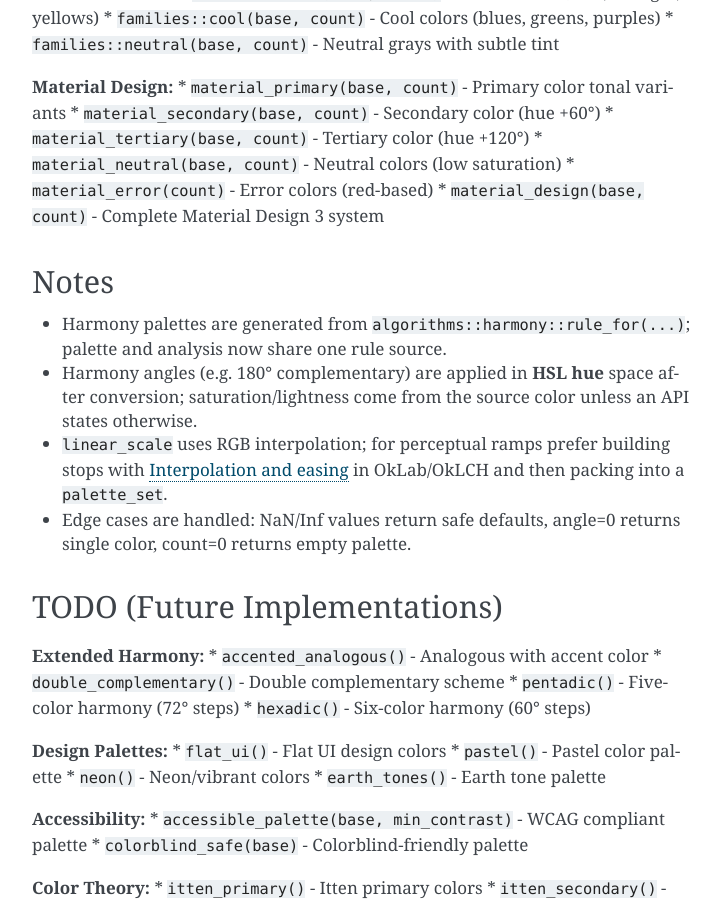
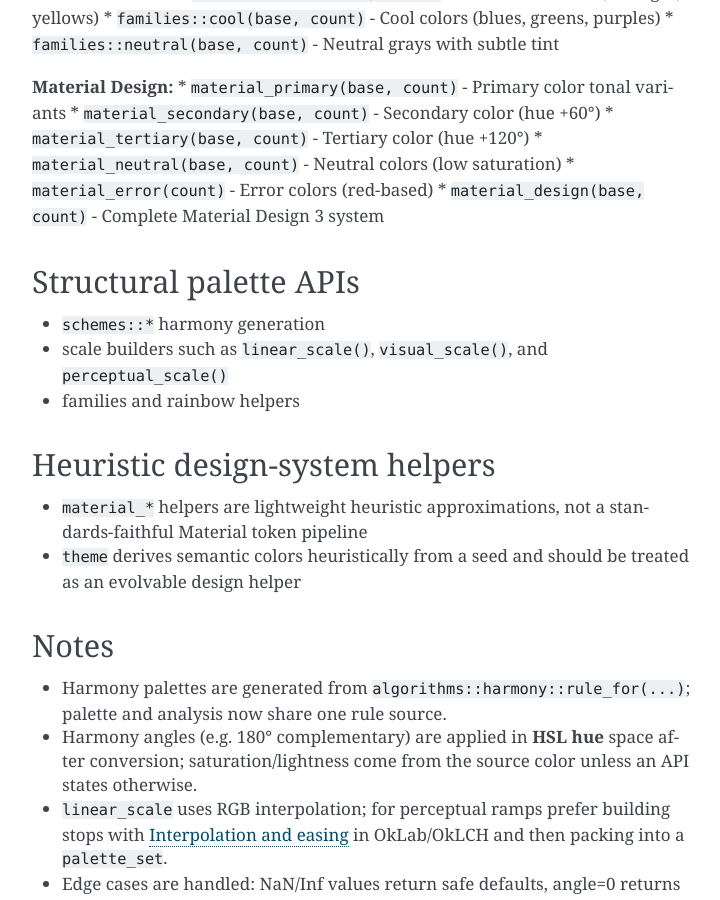
Before and after one commit to merlotqi/colorcpp, a Sphinx documentation site: the page built from docs/reference/palette.rst, in a window 1280 px wide and 900 px high, scrolled down 947 px. Shown: the whole window, without its empty margins (388-1108 px from the left). Built offline with Sphinx 7.4.7, drawn with Linux system fonts in a browser that asks for light colours; some of the changed text lies outside the part shown.

Commit message:
docs: separate structural and heuristic palette APIs

```diff
--- a/docs/reference/palette.rst
+++ b/docs/reference/palette.rst
@@ -50,6 +50,19 @@ Implemented Features
 * ``material_error(count)`` - Error colors (red-based)
 * ``material_design(base, count)`` - Complete Material Design 3 system
 
+Structural palette APIs
+-----------------------
+
+* ``schemes::*`` harmony generation
+* scale builders such as ``linear_scale()``, ``visual_scale()``, and ``perceptual_scale()``
+* families and rainbow helpers
+
+Heuristic design-system helpers
+-------------------------------
+
+* ``material_*`` helpers are lightweight heuristic approximations, not a standards-faithful Material token pipeline
+* ``theme`` derives semantic colors heuristically from a seed and should be treated as an evolvable design helper
+
 Notes
 -----
 
```
Also changed, not shown: README.md (+2 -0 lines), 3 other files.
